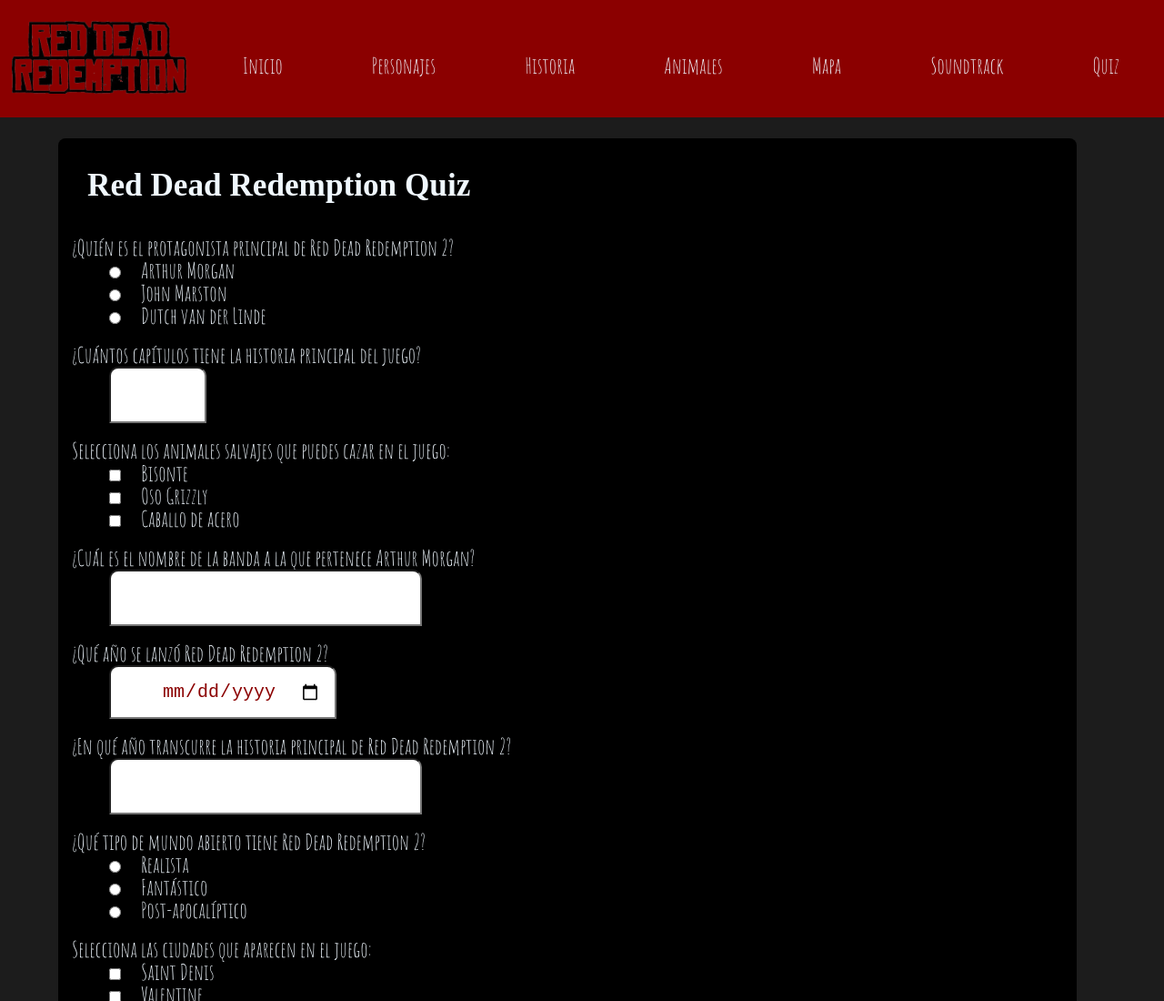
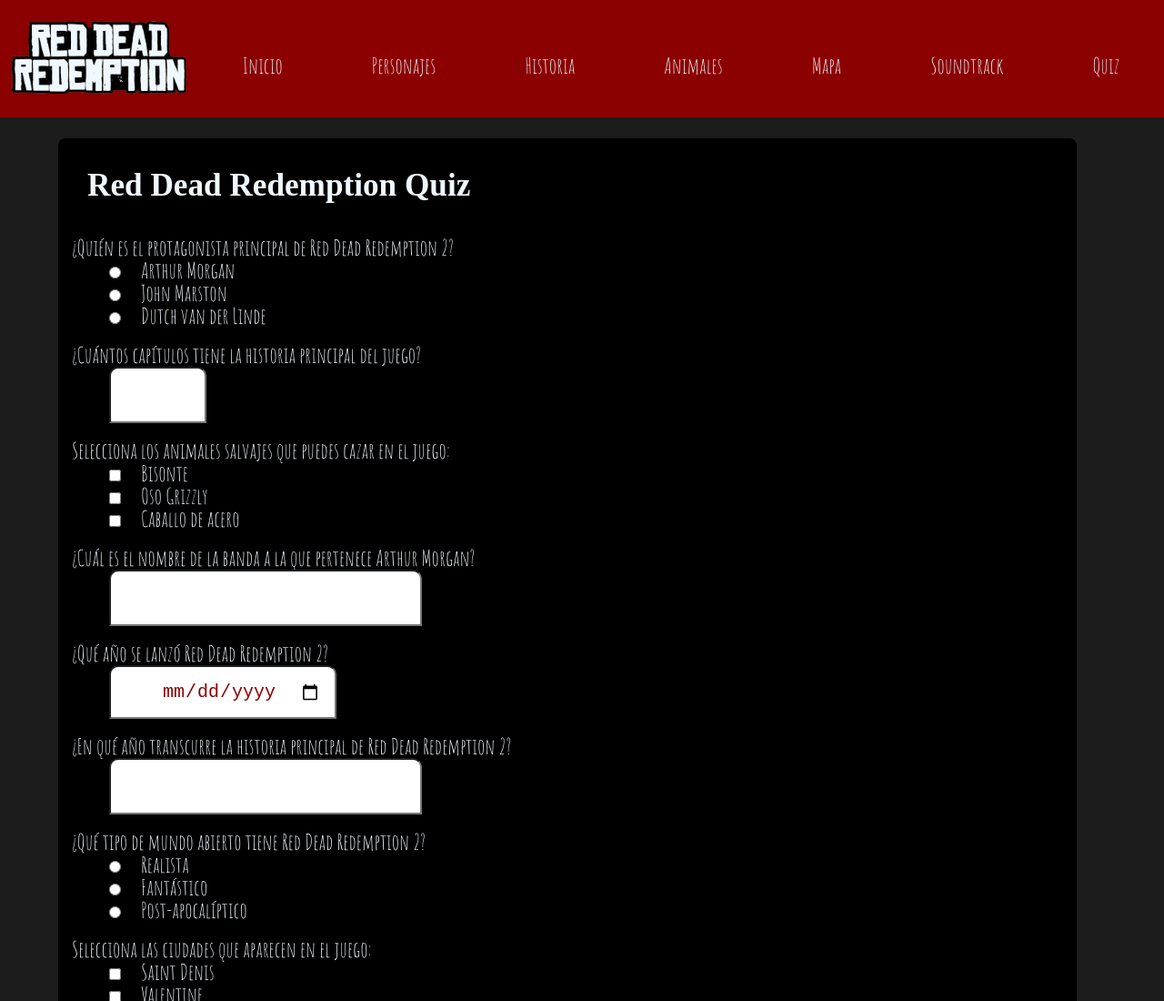
Before and after one commit to OsmandKeep/Proyecto, a plain HTML site: page Quiz.html in a window 1280 px wide. Shown: the top 1100 px of the page at 91% size. Drawn offline with Linux system fonts and the light colour scheme; a web font is replaced by a local one.

Commit message:
Update Quiz.html

```diff
--- a/Quiz.html
+++ b/Quiz.html
@@ -18,7 +18,7 @@
 <body>
     <div class="position">
         <a href="#" class="log_inic">
-            <img class="log" src="Imagenes/Logo.png" alt="Logo" width="100%">
+            <img class="log" src="Imagenes/Logo_blanco.png" alt="Logo" width="100%">
         </a>
         <a class="text Menu" href="index.html">Inicio</a>
         <a class="text Menu" href="Personajes.html">Personajes</a>
```
